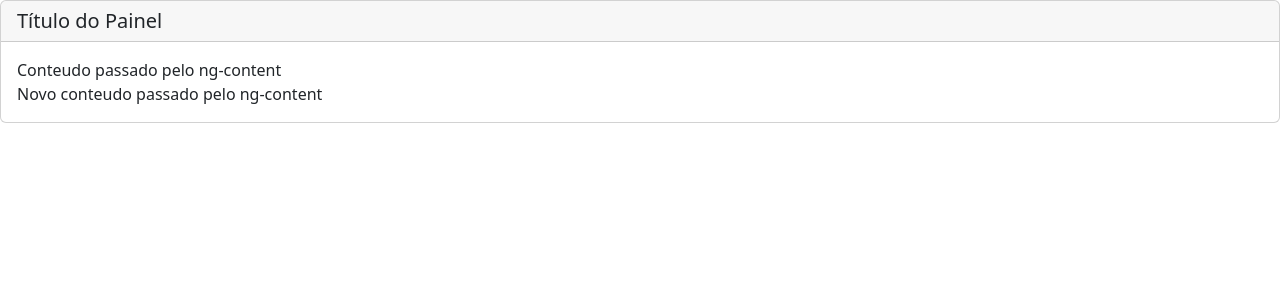
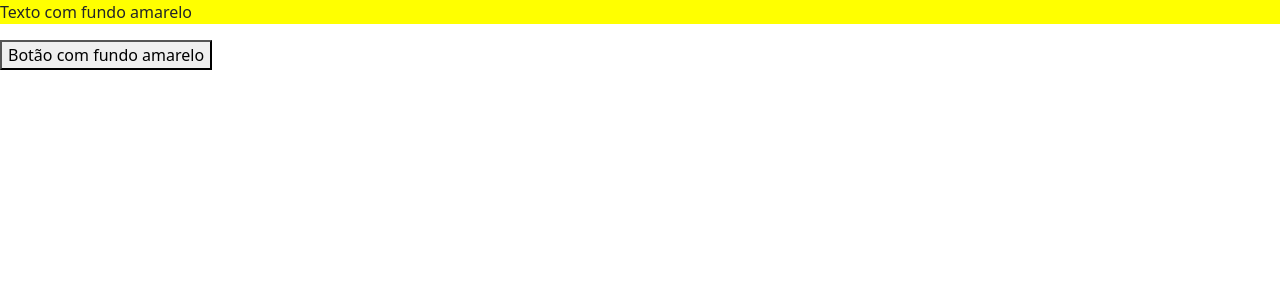
Before and after one commit to EderVoR/angular-loiane, an Angular app in the folder diretivas/: page / in a window 1280 px wide. Shown: the top 300 px of the page. Built offline with nearby package versions, Linux system fonts and the light colour scheme.

Commit message:
Diretivas de atributo: ElementRef e Renderer

```diff
--- a/diretivas/src/app/app.component.html
+++ b/diretivas/src/app/app.component.html
@@ -10,8 +10,10 @@
 
 <!--app-operador-elvis></!--app-operador-elvis-->
 
-<app-exemplo-ng-content>
+<!--app-exemplo-ng-content>
 	<div class="titulo">Título do Painel</div>
 	<div class="corpo">Conteudo passado pelo ng-content</div>
 	<div class="corpo">Novo conteudo passado pelo ng-content</div>
-</app-exemplo-ng-content>
+</!--app-exemplo-ng-content-->
+
+<app-diretivas-customizadas></app-diretivas-customizadas>
--- a/diretivas/src/app/app.module.ts
+++ b/diretivas/src/app/app.module.ts
@@ -11,6 +11,8 @@ import { DiretivaNgclassComponent } from './diretiva-ngclass/diretiva-ngclass.co
 import { DiretivaNgstyleComponent } from './diretiva-ngstyle/diretiva-ngstyle.component';
 import { OperadorElvisComponent } from './operador-elvis/operador-elvis.component';
 import { ExemploNgContentComponent } from './exemplo-ng-content/exemplo-ng-content.component';
+import { FundoAmareloDirective } from './shared/fundo-amarelo.directive';
+import { DiretivasCustomizadasComponent } from './diretivas-customizadas/diretivas-customizadas.component';
 
 @NgModule({
   declarations: [
@@ -21,7 +23,9 @@ import { ExemploNgContentComponent } from './exemplo-ng-content/exemplo-ng-conte
     DiretivaNgclassComponent,
     DiretivaNgstyleComponent,
     OperadorElvisComponent,
-    ExemploNgContentComponent
+    ExemploNgContentComponent,
+    FundoAmareloDirective,
+    DiretivasCustomizadasComponent
   ],
   imports: [
     BrowserModule,
--- /dev/null
+++ b/diretivas/src/app/diretivas-customizadas/diretivas-customizadas.component.html
@@ -0,0 +1,3 @@
+<p fundoAmarelo>Texto com fundo amarelo</p>
+
+<button fundoAmarelo>Botão com fundo amarelo</button>
--- /dev/null
+++ b/diretivas/src/app/diretivas-customizadas/diretivas-customizadas.component.ts
@@ -0,0 +1,15 @@
+import { Component, OnInit } from '@angular/core';
+
+@Component({
+  selector: 'app-diretivas-customizadas',
+  templateUrl: './diretivas-customizadas.component.html',
+  styleUrls: ['./diretivas-customizadas.component.css']
+})
+export class DiretivasCustomizadasComponent implements OnInit {
+
+  constructor() { }
+
+  ngOnInit(): void {
+  }
+
+}
--- /dev/null
+++ b/diretivas/src/app/shared/fundo-amarelo.directive.ts
@@ -0,0 +1,16 @@
+import { Directive, ElementRef, Renderer2 } from '@angular/core';
+
+@Directive({
+  selector: 'p[fundoAmarelo]'
+})
+export class FundoAmareloDirective {
+
+  constructor(private _elementRef: ElementRef,
+			  private _referender: Renderer2
+	) {
+	//Pratica que deve ser evitada, indicado na documentação do angular por dar acesso direto a DOM da pagina
+	//this._elementRef.nativeElement.style.backgroundColor = 'yellow';
+	this._referender.setStyle(_elementRef.nativeElement, 'background-color', 'yellow');
+  }
+
+}
```
Also changed, not shown: diretivas/src/app/diretivas-customizadas/diretivas-customizadas.component.css (added), 2 other files (tests, documents, lock files or other folders).
